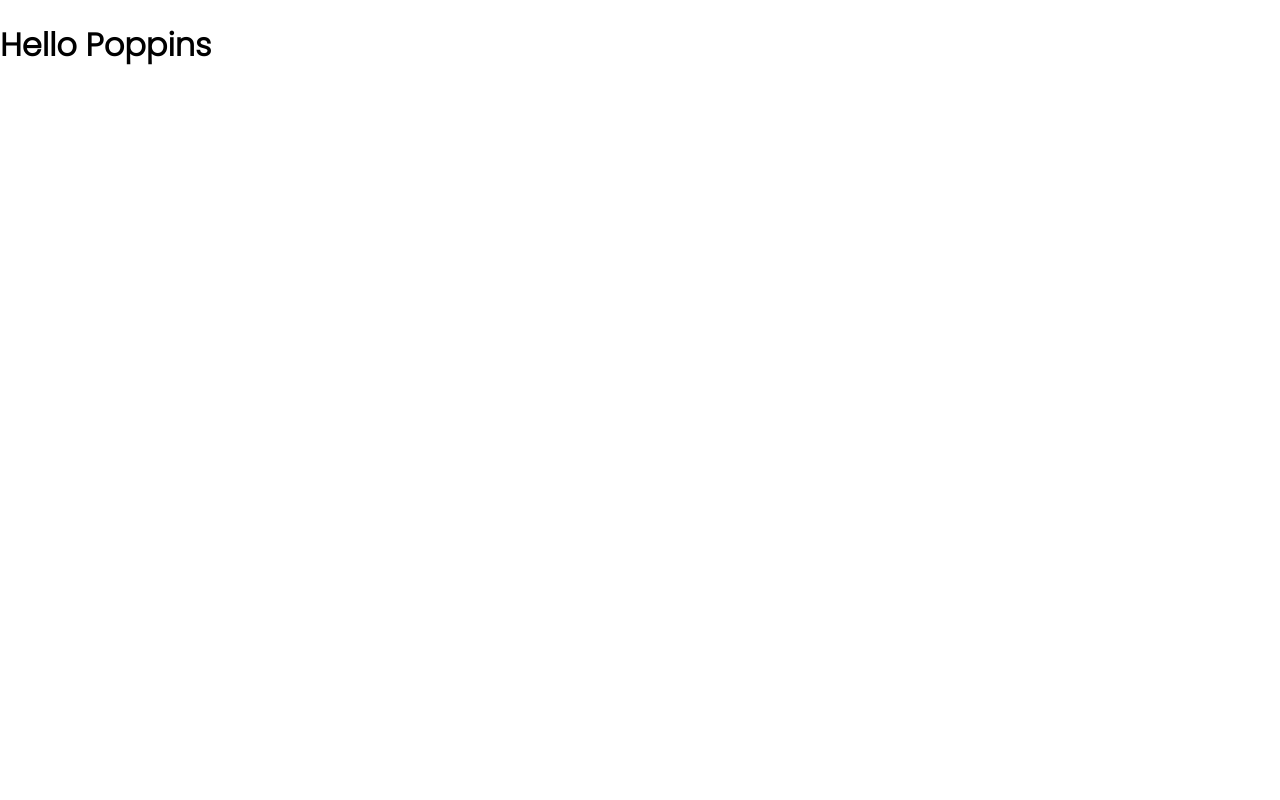
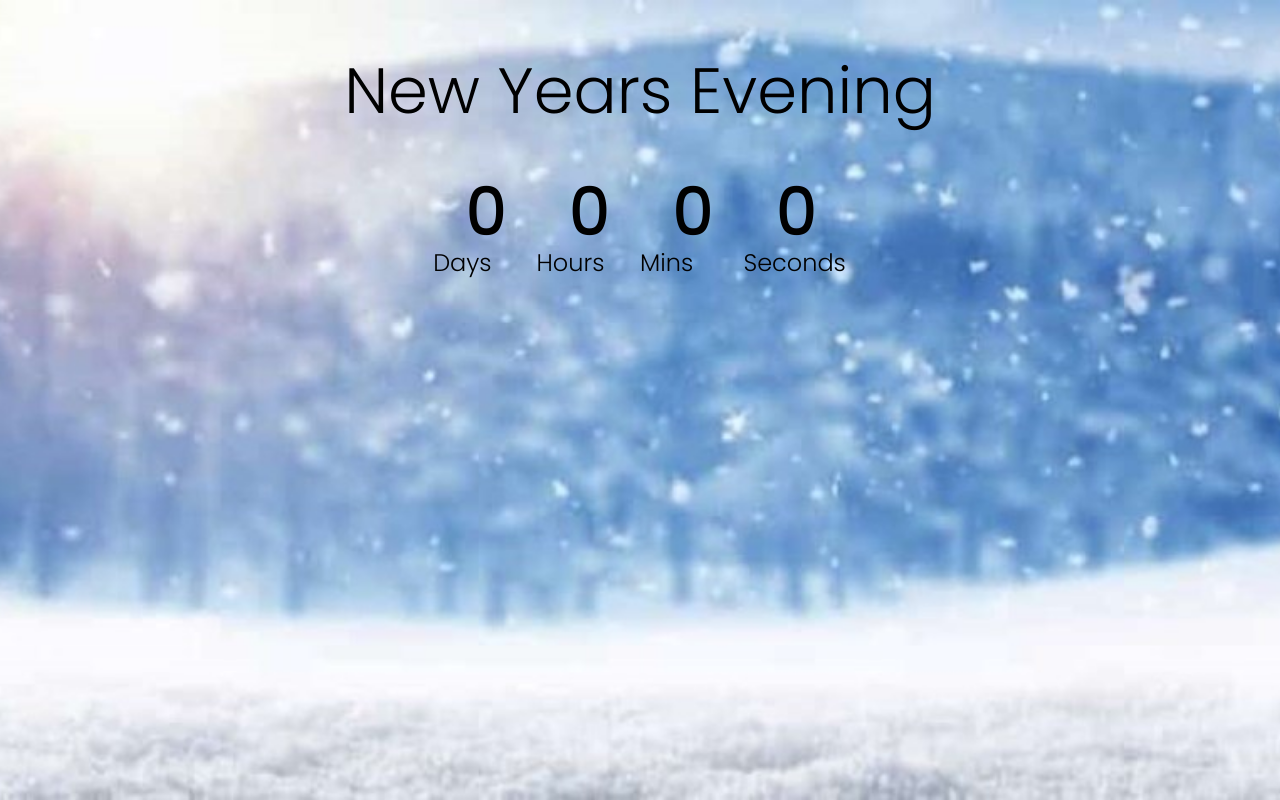
Before and after one commit to masudhossaincse/countdown-timer, a plain HTML site: page index.html in a window 1280 px wide. Drawn offline with Linux system fonts and the light colour scheme.

Commit message:
working on script

```diff
--- a/index.html
+++ b/index.html
@@ -11,7 +11,27 @@
 </head>
 
 <body>
-    <h1>Hello Poppins</h1>
+    <h1>New Years Evening</h1>
+
+
+    <div class="countdown-container">
+        <div class="countdown-el days-c">
+            <p class="big-text" id="days">0</p>
+            <span>Days</span>
+        </div>
+        <div class="countdown-el hours-c">
+            <p class="big-text" id="hours">0</p>
+            <span>Hours</span>
+        </div>
+        <div class="countdown-el mins-c">
+            <p class="big-text" id="mins">0</p>
+            <span>Mins</span>
+        </div>
+        <div class="countdown-el seconds-c">
+            <p class="big-text" id="seconds">0</p>
+            <span>Seconds</span>
+        </div>
+    </div>
 </body>
 
 </html>
--- a/script.js
+++ b/script.js
@@ -0,0 +1,15 @@
+const newYears = '1 Jan 2021';
+
+function countdown() {
+    const newYearsDate = new Date(newYears);
+
+    const currentDate = new Date();
+    const seconds = (newYearsDate - currentDate) / 1000;
+    const days = Math.floor(seconds / 3600 / 24);
+    console.log(days);
+
+}
+//Initial call
+countdown();
+
+// setInterval(countdown, 1000);
--- a/style.css
+++ b/style.css
@@ -4,6 +4,39 @@
 }
 
 body {
+    background-image: url("imgs/snow.jpg");
+    background-size: cover;
+    background-position: center center;
+    min-height: 100vh;
     font-family: "Poppins", sans-serif;
     margin: 0;
+    display: flex;
+    flex-direction: column;
+    align-items: center;
+    /* justify-content: center; */
 }
+
+h1 {
+    font-size: 4rem;
+    font-weight: normal;
+}
+
+.big-text {
+    font-size: 4rem;
+    line-height: 1;
+    margin: 0 2rem;
+    font-weight: bold;
+}
+
+.countdown-container {
+    display: flex;
+}
+
+countdown-el {
+    text-align: center;
+}
+
+.countdown-el span {
+    font-size: 1.5rem;
+    text-align: center;
+}
```
Also changed, not shown: imgs/snow.jpg (added).
